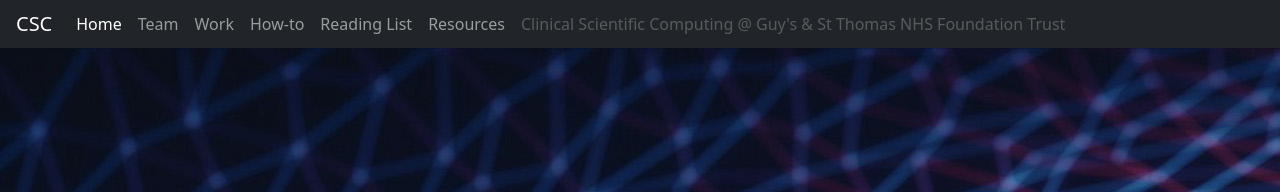
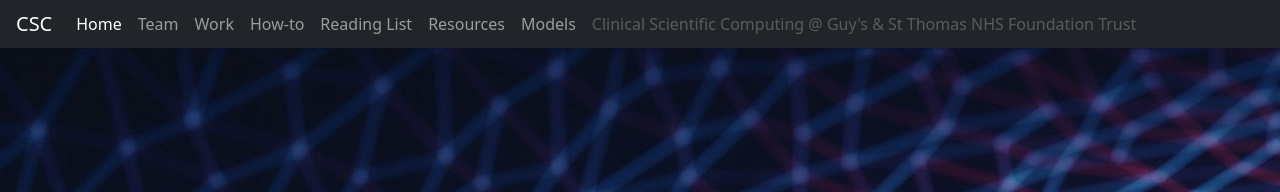
Before and after one commit to GSTT-CSC/gstt-csc-old, a Jekyll site: the page built from index.md, in a window 1280 px wide. Shown: the top 192 px of the page. Built offline with Jekyll 4.4.1, drawn with Linux system fonts in a browser that asks for light colours; our own code applies the rules of GitHub Pages for plain Markdown files.

Commit message:
included models position in navbar

```diff
--- a/_includes/navbar.html
+++ b/_includes/navbar.html
@@ -24,6 +24,9 @@
                 <li class="nav-item">
                     <a class="nav-link{% if page.url == '/resources.html' %} active{% endif %}" href="/resources.html">Resources</a>
                 </li>
+                 <li class="nav-item">
+                    <a class="nav-link{% if page.url == '/models.html' %} active{% endif %}" href="/models.html">Models</a>
+                </li>
                 <li class="nav-item">
                     <a class="nav-link disabled" href="#" tabindex="-1" aria-disabled="true">{{ site.description | default: site.github.project_tagline }}</a>
                 </li>
```
